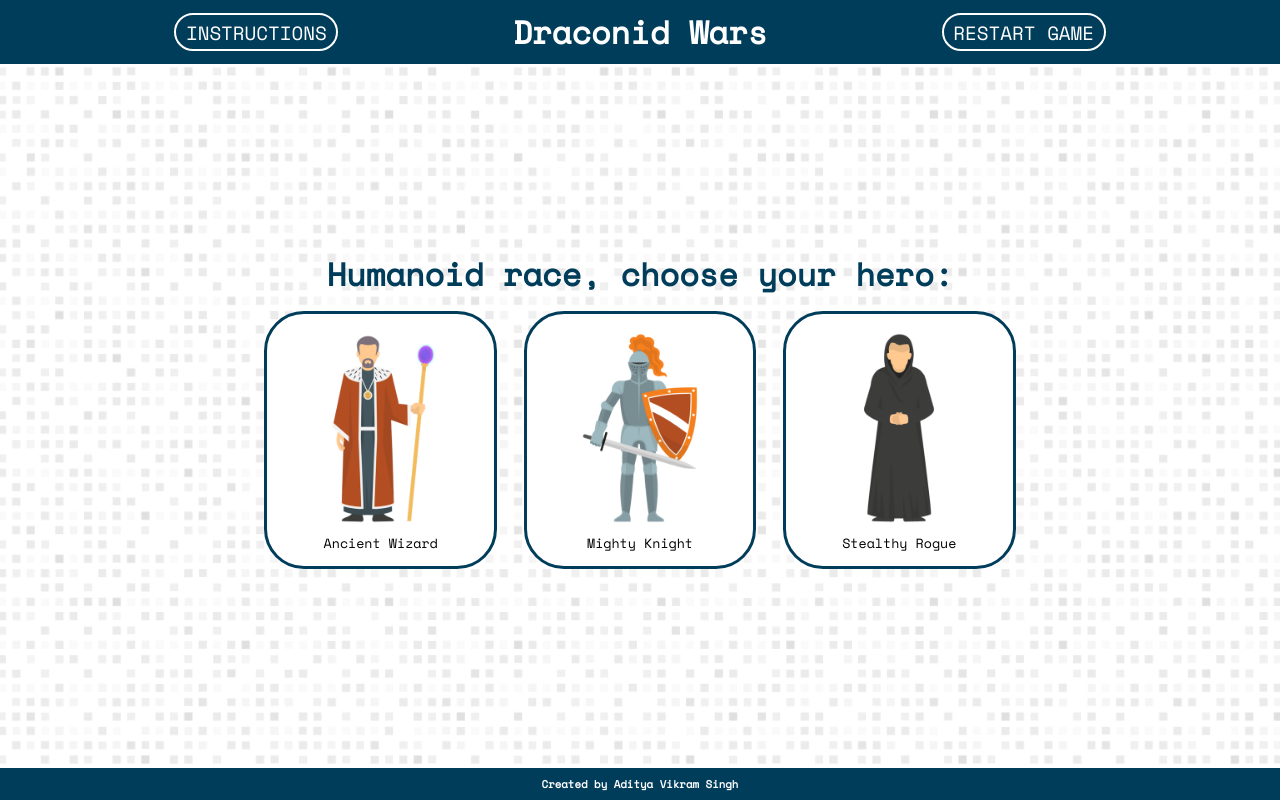
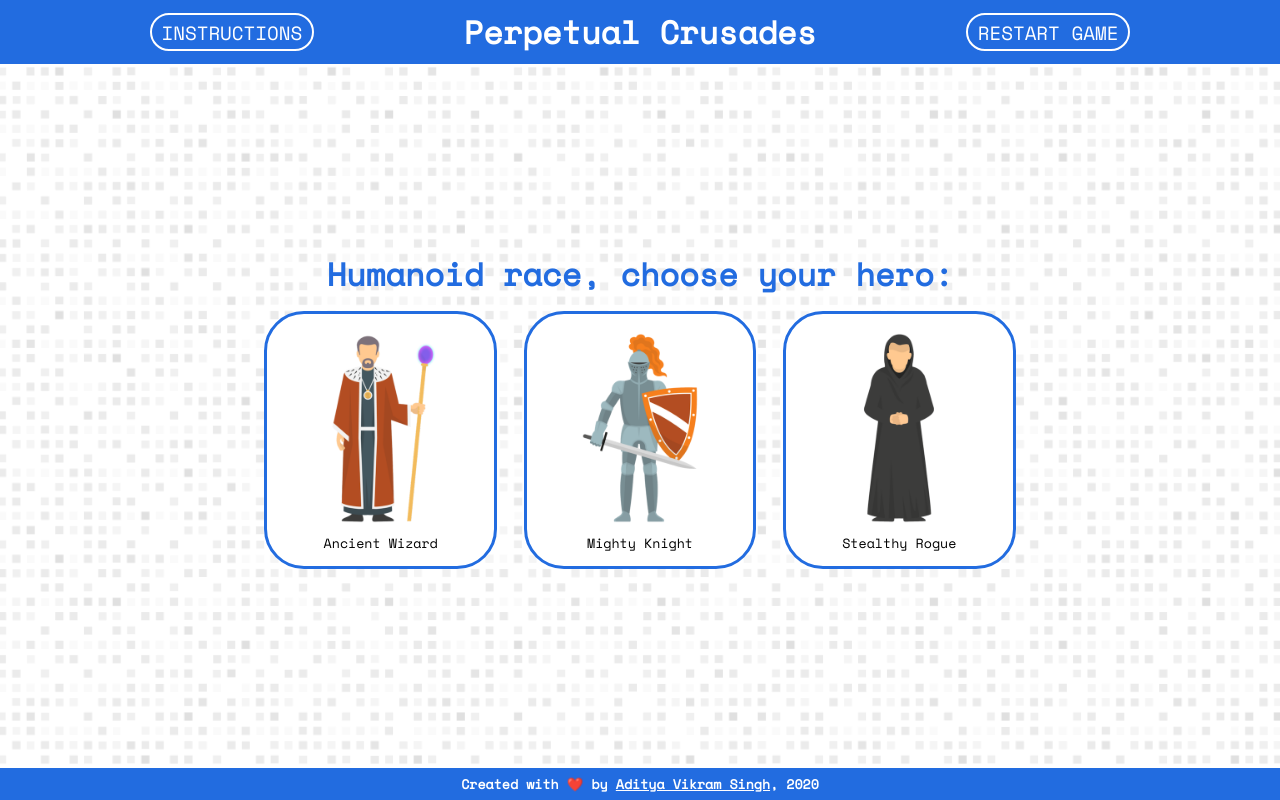
Before and after one commit to mccoyplayer/perpetual-game, a React (Create React App) app: page / in a window 1280 px wide. Built offline with nearby package versions, Linux system fonts and the light colour scheme.

Commit message:
README.md & package.json changes

```diff
--- a/src/App.css
+++ b/src/App.css
@@ -12,7 +12,7 @@
   display: flex;
   justify-content: space-around;
   color: white;
-  background-color: #003D5B;
+  background-color: #226CE0;
   align-items: center;
   height: 8vh;
   width: 100vw;
@@ -23,7 +23,7 @@
   position: relative;
   display: flex;
   color: white;
-  background-color: #003D5B;
+  background-color: #226CE0;
   justify-content: center;
   align-items: center;
   height: 4vh;
@@ -32,7 +32,7 @@
 
 .character {
   background-color: white;
-  border: 0.25em solid #003D5B;
+  border: 0.25em solid #226CE0;
   border-radius: 3em;
   cursor: pointer;
   padding: 1em;
@@ -65,9 +65,9 @@
   text-align: center;
   position: relative;
   display: block;
-  color: #003D5B;
+  color: #226CE0;
   background-color: white;
-  border: 0.25em solid #003D5B;
+  border: 0.25em solid #226CE0;
   border-radius: 50vw;
   font: 400 larger 'Space Mono';
   text-transform: uppercase;
@@ -76,7 +76,7 @@
 
 .button:hover {
   color: white;
-  background-color: #003D5B;
+  background-color: #226CE0;
   border: 0.25em solid white;
 }
 
@@ -87,7 +87,7 @@
   position: relative;
   display: block;
   color: white;
-  background-color: #003D5B;
+  background-color: #226CE0;
   border: 0.125em solid white;
   border-radius: 50vw;
   font: 400 larger 'Space Mono';
@@ -96,9 +96,9 @@
 }
 
 .inverted-button:hover {
-  color: #003D5B;
+  color: #226CE0;
   background-color: white;
-  border: 0.25em solid #003D5B;
+  border: 0.25em solid #226CE0;
 }
 
 .player-score {
@@ -183,7 +183,7 @@ game-tile::before {
   transform: scale(1);
   opacity: 1;
   visibility: visible;
-  color: #003D5B;
+  color: #226CE0;
   justify-content: center;
   align-items: center;
 }
--- a/src/App.js
+++ b/src/App.js
@@ -94,7 +94,7 @@ class App extends Component {
           >
             Instructions
           </button>
-          <h1>Draconid Wars</h1>
+          <h1>Perpetual Crusades</h1>
           <a
             className="inverted-button"
             style={{ textDecoration: "none" }}
--- a/src/components/Footer.js
+++ b/src/components/Footer.js
@@ -3,7 +3,13 @@ import React from "react";
 const Footer = () => {
   return (
     <div class="footer">
-      <h6>Created by Aditya Vikram Singh</h6>
+      <h5>
+        Created with <span>❤️</span> by{" "}
+        <a style={{ color: "white" }} href="https://www.adityavsingh.com/">
+          Aditya Vikram Singh
+        </a>
+        , 2020
+      </h5>
     </div>
   );
 };
--- a/src/index.css
+++ b/src/index.css
@@ -9,7 +9,7 @@ body {
   background-attachment: fixed;
   background-size: cover;
   margin: 0;
-  color: #003D5B;
+  color: #226CE0;
   padding: 0;
   -webkit-font-smoothing: antialiased;
   -moz-osx-font-smoothing: grayscale;
```
